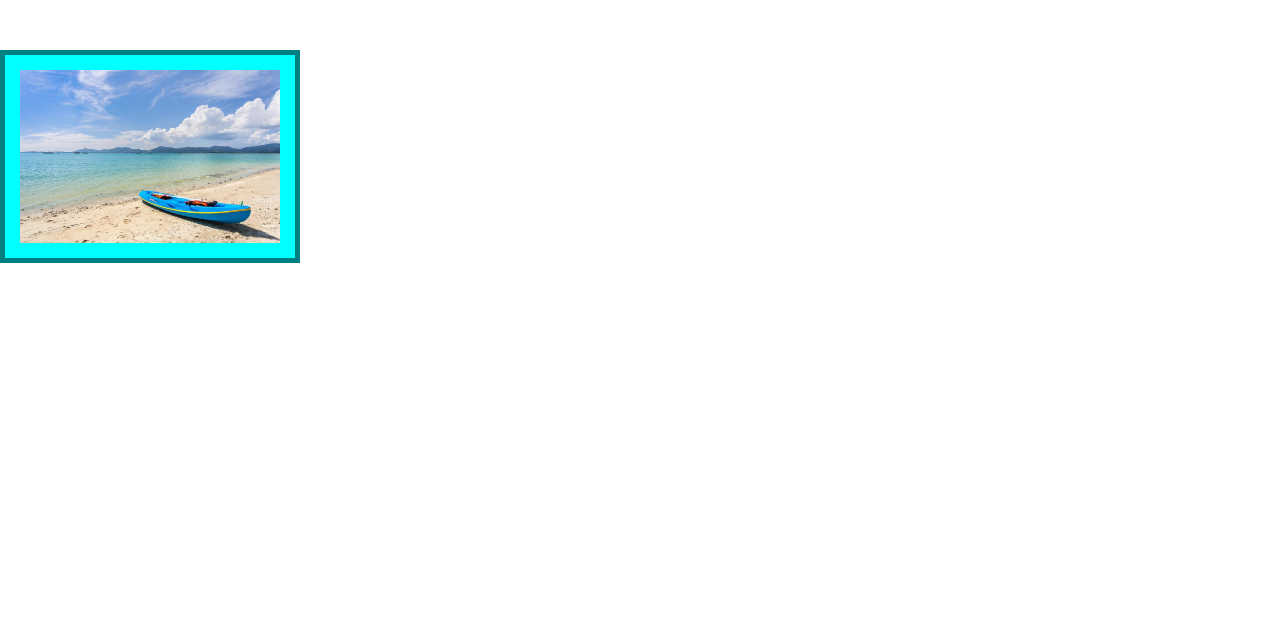
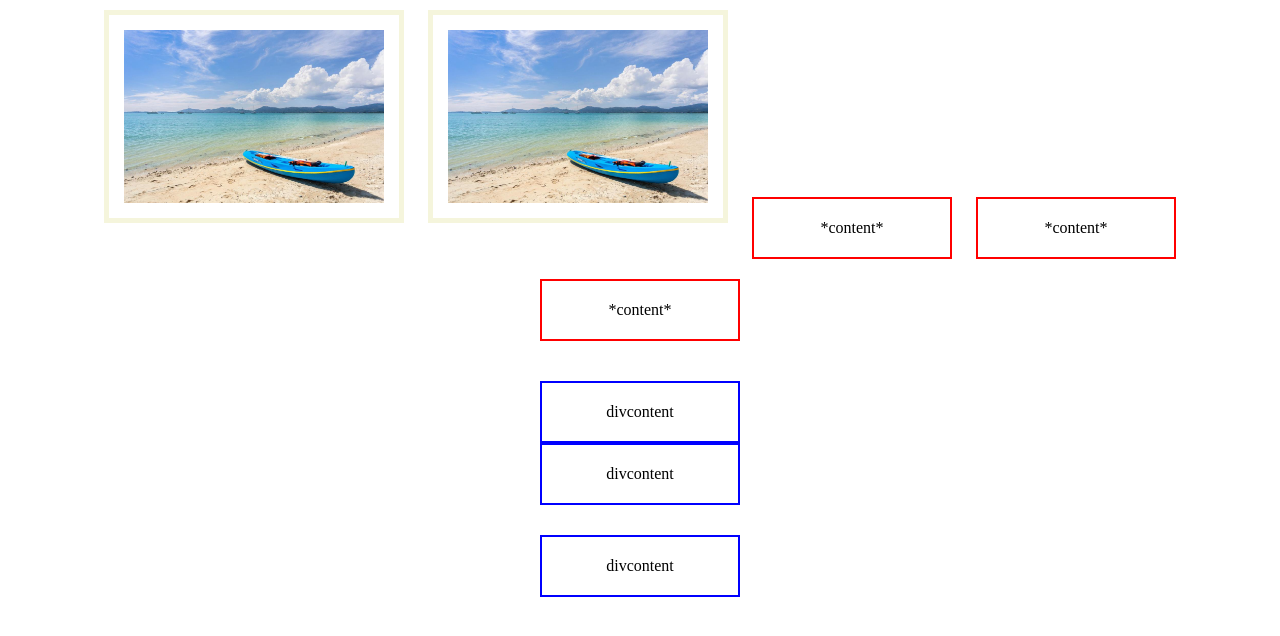
Before and after one commit to Acik-san/fd_css_03-05, a plain HTML site: page index.html in a window 1280 px wide. Drawn offline with Linux system fonts and the light colour scheme; a web font is replaced by a local one.

Commit message:
Example inline, concate block vertical margin

```diff
--- a/assets/css/style.css
+++ b/assets/css/style.css
@@ -1,14 +1,40 @@
 body{
   margin: 0
+}
+.gallery{
+  text-align: center;
 }
 .image{
   box-sizing: border-box;
   /* height: 300px; */
   width: 300px;
-  padding: 15px;
-  /* padding-left: 0; */
-  border: 5px solid teal;
-  margin: 50px;
-  margin-left: 0;
-  background-color: aqua;
+  padding:  15px;
+  /* padding-bottom: 0; */
+  border: 5px solid beige;
+  /* border-top-style: dashed; */
+  /* border-bottom-width: 0; */
+  /* border-right-color: red; */
+  /* border-radius: 50%; */
+  margin: 10px;
+  /* margin-left: 0; */
+  background-color: white;
 }
+.span{
+  display: inline-block;
+  box-sizing: border-box;
+  width: 200px;
+  border: 2px solid red;
+  padding: 20px;
+  margin: 10px;
+}
+.div{
+  box-sizing: border-box;
+  width: 200px;
+  /* height: 50px; */
+  border: 2px solid blue;
+  padding: 20px;
+  margin: 30px auto;
+}
+.margin{
+  margin-top: -30px;
+}
--- a/index.html
+++ b/index.html
@@ -10,6 +10,15 @@
   <link rel="stylesheet" href="./assets/css/style.css">
 </head>
 <body>
-  <img src="./assets/images/sea_1024.jpg" alt="sea" class="image">
+  <section class="gallery">
+    <img src="./assets/images/sea_1024.jpg" alt="sea" class="image">
+    <img src="./assets/images/sea_1024.jpg" alt="sea" class="image">
+    <span class="span">*content*</span>
+    <span class="span">*content*</span>
+    <span class="span">*content*</span>
+    <div class="div">divcontent</div>
+    <div class="div margin">divcontent</div>
+    <div class="div">divcontent</div>
+</section>
 </body>
 </html>
```
